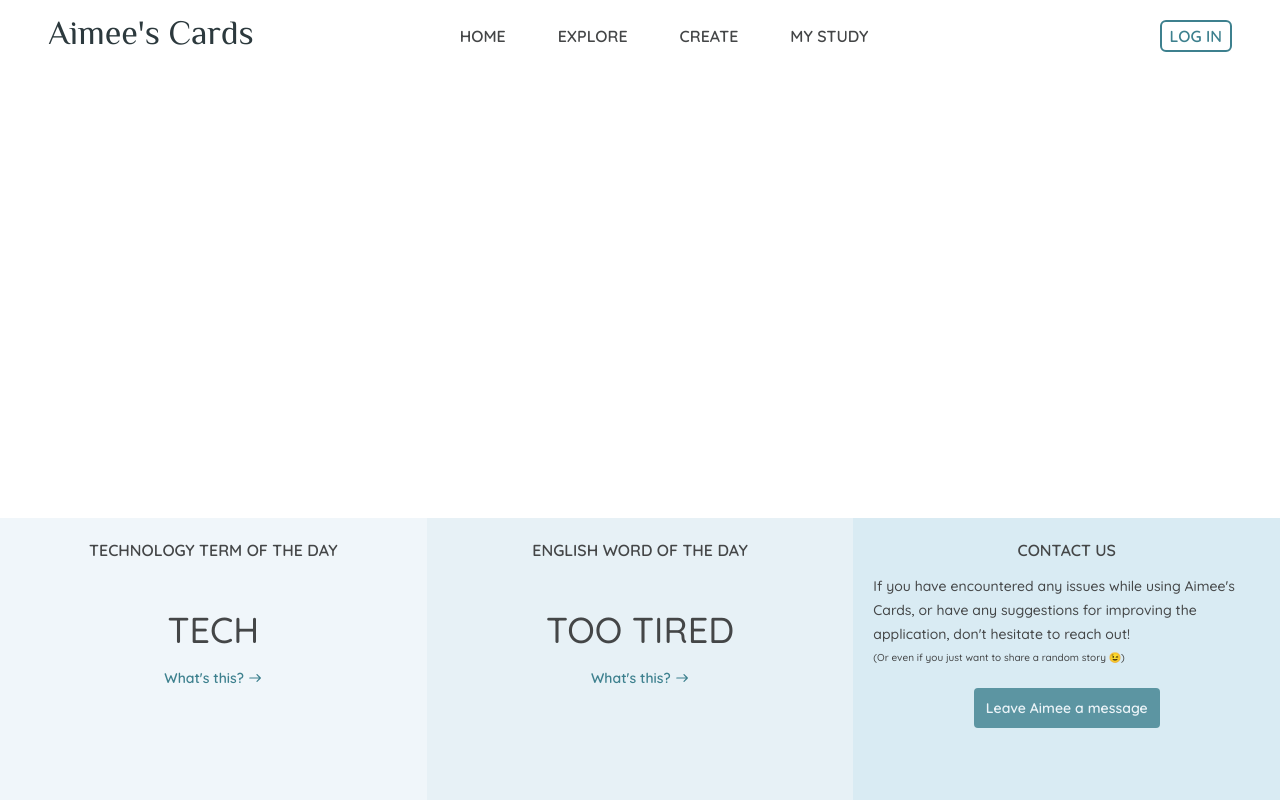
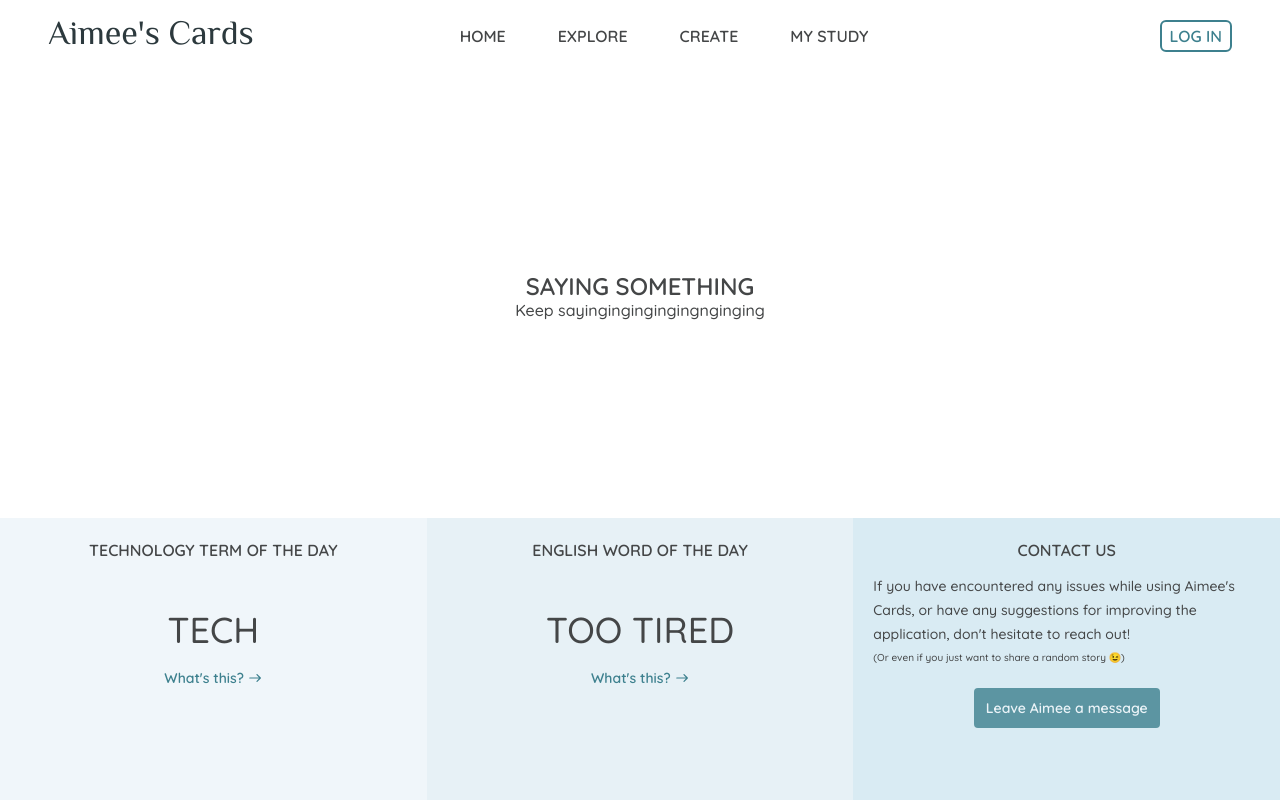
Before and after one commit to AimeeHa/Flashcards, a React (Vite) app in the folder flashcard-react/: page / in a window 1280 px wide. Shown: the top 800 px of the page. Built offline with nearby package versions, Linux system fonts and the light colour scheme.

Commit message:
added draft banner texts

```diff
--- a/flashcard-react/src/App.css
+++ b/flashcard-react/src/App.css
@@ -21,10 +21,23 @@
 .banner {
   animation: 1s ease-out 0s 1 slideUp;
   color: #444647;
+  padding: 12px 48px 0px 48px;
+  min-height: 440px;
+  display: flex;
+  flex-direction: column;
+  justify-content: center;
+}
+
+.banner-title {
+  align-self: center;
   font-weight: 600;
   font-size: 24px;
-  padding: 12px 12px 0px 12px;
-  min-height: 440px;
+}
+
+.banner-texts {
+  align-self: center;
+  font-weight: 450;
+  font-size: 16px;
 }
 
 .articles {
--- a/flashcard-react/src/App.tsx
+++ b/flashcard-react/src/App.tsx
@@ -10,7 +10,11 @@ function App() {
         <div className="navbar">
           <Navbar />
         </div>
-        <div className="banner"></div>
+
+        <div className="banner">
+          <div className="banner-title">SAYING SOMETHING</div>
+          <div className="banner-texts">Keep sayingingingingingnginging</div>
+        </div>
 
         <div className="articles">
           <div className="articles one">
--- a/flashcard-react/src/Layout.css
+++ b/flashcard-react/src/Layout.css
@@ -14,8 +14,10 @@
 @keyframes slideUp {
   0% {
     transform: translateY(30%);
+    opacity: 0;
   }
   100% {
     transform: translateY(0);
+    opacity: 1;
   }
 }
```
